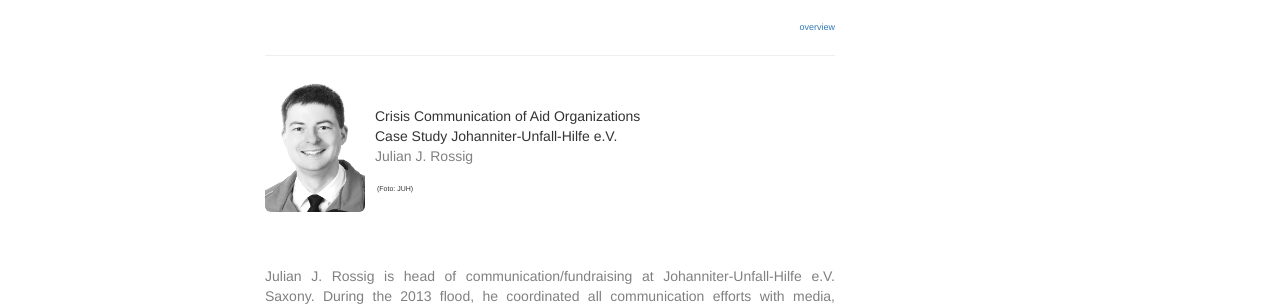
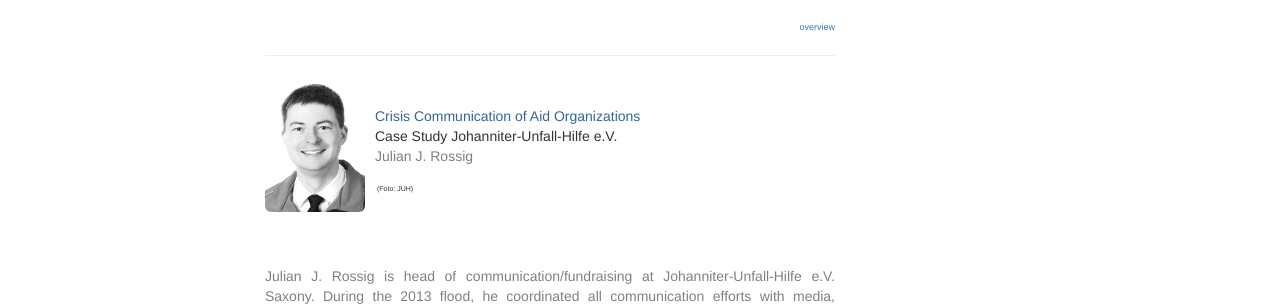
Before and after one commit to susedev/test, a Jekyll site: the page built from titles-and-speakers.html, in a window 1280 px wide. Shown: the part 618-924 px from the top of the page. Built offline with Jekyll 4.4.1, drawn with Linux system fonts in a browser that asks for light colours; nearby versions of some CDN libraries.

Commit message:
Edit from JekyllCMS

```diff
--- a/titles-and-speakers.html
+++ b/titles-and-speakers.html
@@ -33,7 +33,7 @@ Floods in public service broadcasting<br />
 
 <p>&nbsp;</p>
 
-<p>Crisis Communication of Aid Organizations<br />
+<p><span style="color:#336699;">Crisis Communication of Aid Organizations</span><br />
 Case Study Johanniter-Unfall-Hilfe e.V.<br />
 <span style="color: #808080;">Julian J. Rossig</span></p>
 
```
